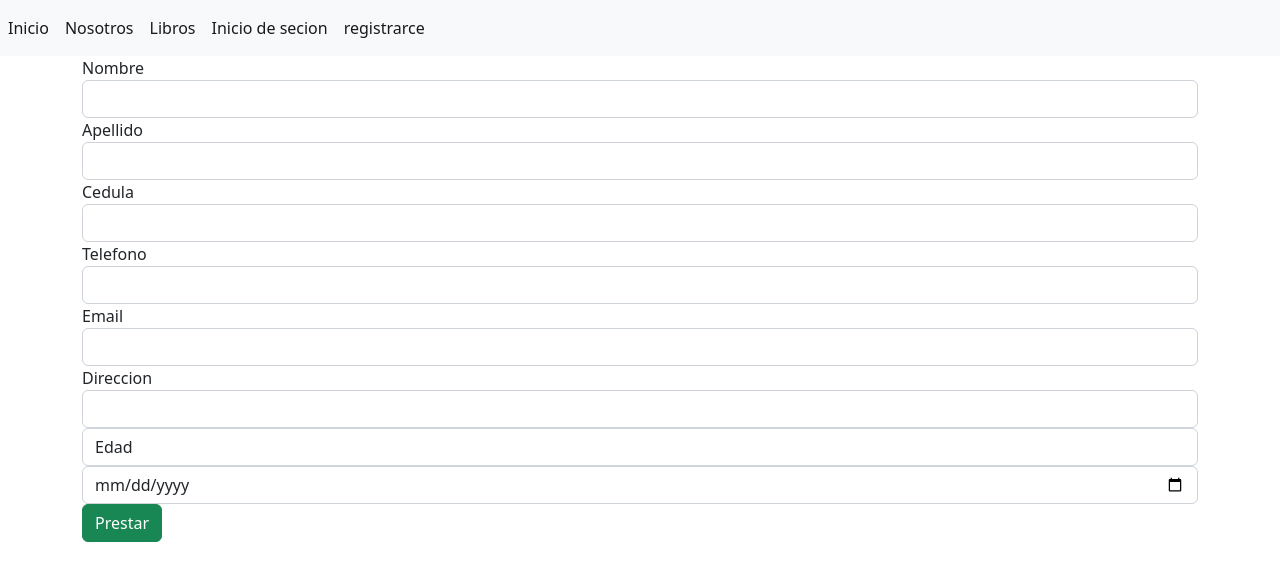
After one commit to juanhely2322/biblioteca_django, a Django app: page /libros/prestamo/1 in a window 1280 px wide. The commit adds this page. Shown: the top 581 px of the page. Run offline with Django 4.2, Linux system fonts and the light colour scheme.

Commit message:
formulario prestamo

```diff
--- a/biblioteca/settings.py
+++ b/biblioteca/settings.py
@@ -126,10 +126,10 @@ USE_TZ = True
 
 STATIC_URL = 'static/'
 
-
+STATICFILES_DIRS=[BASE_DIR/"static"]
 
 MEDIA_ROOT=os.path.join(BASE_DIR,'media')
-MEDIA_URL='/media/media/'
+MEDIA_URL='/media/'
 
 
 
--- a/libros/admin.py
+++ b/libros/admin.py
@@ -1,5 +1,6 @@
 from django.contrib import admin
-from .models import Libro,genero
+from .models import Libro,genero,persona
 # Register your models here.
 admin.site.register(Libro)
 admin.site.register(genero)
+admin.site.register(persona)
--- a/libros/urls.py
+++ b/libros/urls.py
@@ -8,5 +8,6 @@ urlpatterns =[
     path('libros/crear', views.crear, name='crear'),
     path('libros/editar', views.editar, name='editar'),
     path('libros/eliminar/<int:id_libro>', views.delete, name='delete'),
-    path("libros/prestamo",views.prestamo,name="prestamo")
+    path("libros/prestamo/<int:id_libro>",views.prestamo,name="prestamo"),
+    path('libros/historial', views.historial, name='history')
 ]
--- a/libros/views.py
+++ b/libros/views.py
@@ -1,71 +1,116 @@
-from django.shortcuts import render, redirect,get_object_or_404
-from .models import Libro,genero
-from django.db import IntegrityError
+from django.shortcuts import render, redirect, get_object_or_404
+from .models import Libro, genero, persona
+from django.db import connection
 from django.core.files.storage import FileSystemStorage
 from django.db.utils import IntegrityError
+import os
+from .forms import LibroForm, personaForm
 
-from .forms import LibroForm
 
 def inicio(request):
     return render(request, 'paginas/inicio.html')
 
+
 def nosotros(request):
     return render(request, 'paginas/nosotros.html')
+
 
 def libros(request):
     libros = Libro.objects.all()
 
-    return render(request, 'libros/index.html', {'libros':libros})
+    return render(request, 'libros/index.html', {'libros': libros})
 
-def crear (request):
-    gene=genero.objects.all()
+
+def crear(request):
+    gene = genero.objects.all()
     if request.method == "GET":
-        return render(request, 'libros/crear.html', {'formulario': LibroForm,"genero":gene })
+        return render(request, 'libros/crear.html', {'formulario': LibroForm, "genero": gene})
     else:
 
         try:
-            form=LibroForm(request.POST,request.FILES)
+            form = LibroForm(request.POST, request.FILES)
             if form.is_valid():
                 print(form.is_valid())
-                image=request.FILES["imagen"]
-                im=FileSystemStorage()
-                imageName=im.save(image.name,image)
-                lib=Libro()
+                lib = Libro()
 
-                lib.titulo=form.cleaned_data["titulo"]
-                lib.cantidad=form.cleaned_data["cantidad"]
-                lib.disponible=form.cleaned_data["cantidad"]
-                lib.genero_libro=form.cleaned_data["genero_libro"]
-                print("este es el valor;  "+str(form.cleaned_data["genero_libro"]))
-                lib.imagen=im.url(imageName)
-                lib.descripcion=form.cleaned_data["descripcion"]
+                try:
+                    # image=request.FILES["imagen"]
+                    # im=FileSystemStorage()
+                    # imageName=im.save(image.name,image)
+                    #lib.imagen= str(im.url(imageName))
+                    lib.titulo = form.cleaned_data["titulo"]
+                    lib.cantidad = form.cleaned_data["cantidad"]
+                    lib.disponible = form.cleaned_data["cantidad"]
+                    lib.genero_libro = form.cleaned_data["genero_libro"]
+                    lib.imagen = request.FILES["imagen"]
+                except:
+                    lib.imagen = "media/imagen_libro/default.png"
+
+                lib.descripcion = form.cleaned_data["descripcion"]
+                print("este es el valor;  " +
+                      str(form.cleaned_data["genero_libro"]))
+
+                print("imagen guardada en: "+str(lib.imagen))
+
                 lib.save()
-                return render(request, 'libros/crear.html', {'formulario': LibroForm ,"error":"Se ha guardado con exito","genero":gene})
+                return render(request, 'libros/crear.html', {'formulario': LibroForm, "error": "Se ha guardado con exito", "genero": gene})
 
         except ValueError:
 
-            return render(request, 'libros/crear.html', {'formulario': LibroForm ,"error":"ha ocurrido un error","genero":gene})
+            return render(request, 'libros/crear.html', {'formulario': LibroForm, "error": "ha ocurrido un error", "genero": gene})
 
 
-
-def editar (request):
+def editar(request):
     return render(request, 'libros/editar.html')
 
 
-def delete (request, id_libro):
+def delete(request, id_libro):
     print(id_libro)
     #libro=get_object_or_404(Libro, pk=id_libro)
     try:
-            libro=Libro.objects.get(pk=id_libro)
-            libro.delete()
-            return redirect("libros")
+        libro = Libro.objects.get(pk=id_libro)
+        image = libro.imagen
+        libro.delete()
+        if image != "media/imagen_libro/default.png":
+            os.remove(image)
+        return redirect("libros")
 
-    except IntegrityError :
+    except:
 
-        return render(request, 'libros/index.html', {'libros':libros,"error":"ha ocurrido un error"})
+        return render(request, 'libros/index.html', {'libros': libros, "error": "ha ocurrido un error"})
 
 
-#prestamo de libros
+# prestamo de libros
 
-def prestamo(request):
-    return render(request, 'libros/index.html',)
+def prestamo(request, id_libro):
+
+    print(id_libro)
+
+    if request.method == "GET":
+        return render(request, 'libros/prestamo.html')
+    else:
+        if request.method == "POST":
+            lib = Libro.objects.get(pk=id_libro)
+            person = persona()
+            person.nombre = request.POST["nombre"]
+            person.apellido = request.POST["apellido"]
+            person.cedula = request.POST["cedula"]
+            person.telefono = request.POST["telefono"]
+            person.direccion = request.POST["direccion"]
+            person.email = request.POST["email"]
+            person.edad = request.POST["edad"]
+            person.save()
+            lib.prestamo.add(person)
+            return redirect("libros")
+            print(person.id)
+
+       # return render(request, 'libros/prestamo.html', {"error": "algo ha ocurrido"})
+
+def historial(request):
+    cursor=connection.cursor()
+    cursor.execute("""SELECT  * from libreria.libros_persona  inner join libros_libro_prestamo
+on libros_libro_prestamo.persona_id=libreria.libros_persona.id
+inner join libros_libro  on  libros_libro.id= libros_libro_prestamo.libro_id;""")
+    r=cursor.fetchone()
+    print(r)
+    return render(request,"libros/history.html",{"historys":r})
--- a/requirements.txt
+++ b/requirements.txt
@@ -1,7 +1,11 @@
 asgiref==3.5.2
+autopep8==2.0.0
 Django==4.1.3
+django-cleanup==6.0.0
 mysqlclient==2.1.1
 Pillow==9.3.0
+pycodestyle==2.10.0
 PyMySQL==1.0.2
 sqlparse==0.4.3
+tomli==2.0.1
 tzdata==2022.6
--- a/templates/base.html
+++ b/templates/base.html
@@ -4,6 +4,7 @@
 
 <head>
   <title>{% block titulo %} {% endblock %} </title>
+
   <!-- Required meta tags -->
   <meta charset="utf-8">
   <meta name="viewport" content="width=device-width, initial-scale=1, shrink-to-fit=no">
@@ -50,7 +51,9 @@
 
   <script src="https://cdn.jsdelivr.net/npm/bootstrap@5.2.1/dist/js/bootstrap.min.js"
     integrity="sha384-7VPbUDkoPSGFnVtYi0QogXtr74QeVeeIs99Qfg5YCF+TidwNdjvaKZX19NZ/e6oz" crossorigin="anonymous">
+
   </script>
+  <script src="{% static 'js/index.js'%}"></script>
 </body>
 
 </html>
--- a/templates/libros/index.html
+++ b/templates/libros/index.html
@@ -49,7 +49,7 @@
                             <a name="" id="" class="btn-danger" href="{% url 'delete' libro.id %}" role="button">Borrar</a>
                             {%endif%}
                           {%if user.is_authenticated  %}
-                          |<a name="" id="" class="btn-info" href="{% url 'prestamo' %}" role="button">Prestar</a>
+                          |<a name="" id="" class="btn-info" href="{% url 'prestamo' libro.id %}" role="button">Prestar</a>
                           {%endif%}
                         </td>
 
--- /dev/null
+++ b/templates/libros/prestamo.html
@@ -0,0 +1,26 @@
+{% extends "base.html" %}
+{% block titulo %} Libros prestados {% endblock %}
+{% block contenido %}
+<form  method="post">
+    {% csrf_token %}
+    {{error}}
+    <label for="nombre">Nombre</label>
+<input type="text" name="nombre" class="form-control"   Required  />
+<label for="apellido">Apellido</label>
+<input type="text" name="apellido" class="form-control"  Required  >
+<label for="cedula">Cedula</label>
+<input type="number"name="cedula" class="form-control"  Required  />
+<label for="telefono">Telefono</label>
+<input type="number" class="form-control" name="telefono"   Required  />
+
+<label for="email" >Email</label>
+<input type="text" class="form-control" name="email"   Required />
+<label for="direccion">Direccion</label>
+
+<input type="text"class="form-control"  name="direccion"    Required />
+
+<label for="edad" class="form-control" >Edad</label>
+<input type="date" class="form-control" name="edad"   Required />
+<button type="submit" class="btn btn-success">Prestar</button>
+</form>
+{% endblock %}
```
Also changed, not shown: libros/forms.py (+7 -1 lines), libros/models.py (+14 -12 lines), static/js/ajax.js (added, +25 -0 lines), templates/libros/form.html (+3 -5 lines), templates/libros/history.html (added, +11 -0 lines).
